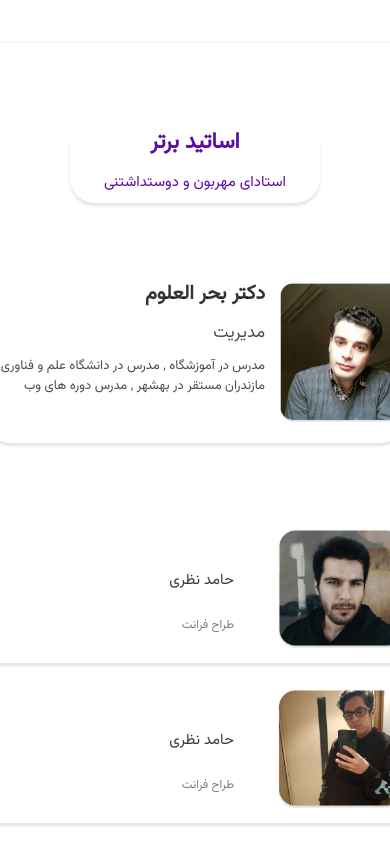
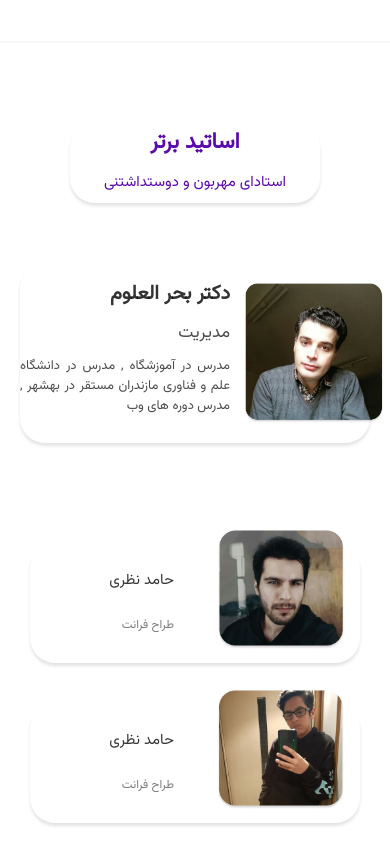
Before and after one commit to alimooo1/Sadrun_Project, a React (Vite) app in the folder sadrun-project/: page /landing in a window 390 px wide. Shown: the part 3721-4564 px from the top of the page. Built offline with nearby package versions, Linux system fonts and the light colour scheme.

Commit message:
update style(Responsive)

```diff
--- a/sadrun-project/src/components/TeacherCard/TeacherCard.module.scss
+++ b/sadrun-project/src/components/TeacherCard/TeacherCard.module.scss
@@ -8,6 +8,7 @@
   align-items: center;
   direction: rtl;
   position: relative;
+  padding: 0 20px;
 }
 .title {
   display: flex;
@@ -52,7 +53,7 @@
   border-radius: 25px;
   margin-bottom: 100px;
   @include max-width(small){
-    width: 420px;
+    width:100%;
     height: 180px;
   }
 }
@@ -100,7 +101,7 @@
 
     @include max-width(small){
     @include typography($primary-font-family, 13px, rgba(0, 0, 0, 0.7));
-
+     text-align: justify ;
     }
   }
 }
@@ -111,6 +112,9 @@
   top: 138px;
 
   @include max-width(small){
+    display: none;
+  }
+  @include max-width(large){
     display: none;
   }
 }
@@ -134,6 +138,9 @@
   right: 1px;
   bottom: -70px;
   @include max-width(small){
+    display: none;
+  }
+  @include max-width(large){
     display: none;
   }
 }
@@ -171,7 +178,8 @@
     }
   }
   @include max-width(small){
-    width: 450px;
+    width: 330px;
+
   }
 }
 
```
Also changed, not shown: 1 other file (tests, documents, lock files or other folders).
